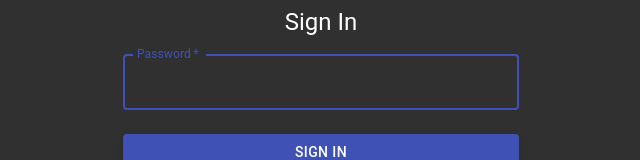
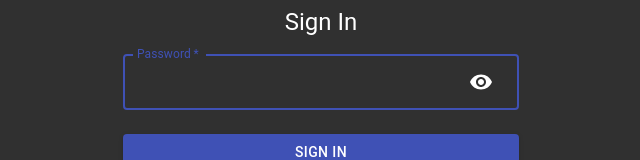
Before and after one commit to andrekupka/bullhead-control-ui, a React (Create React App) app: page /login in a window 1280 px wide. Shown: the part 146-306 px from the top of the page, without its empty margins (319-959 px from the left). Built offline with nearby package versions, Linux system fonts and the light colour scheme.

Commit message:
add password input visibility

```diff
--- a/src/bullhead/components/authentication/SignInView.tsx
+++ b/src/bullhead/components/authentication/SignInView.tsx
@@ -7,6 +7,7 @@ import {LightBullState} from '../../state';
 import {signIn} from '../../state/authentication/actions';
 import {AuthenticationActionTypes} from '../../state/authentication/types';
 import {AuthenticationAware} from '../../types/navigation/AuthenticationAware';
+import {PasswordInput} from '../common/form/PasswordInput';
 
 interface Props extends AuthenticationAware, RouteProps {
     wrongPassword: boolean;
@@ -25,7 +26,7 @@ const useStyles = makeStyles((theme: Theme) => createStyles({
     },
     form: {
         width: '100%',
-        marginTop: theme.spacing(2),
+        marginTop: theme.spacing(2)
     },
     submit: {
         margin: theme.spacing(3, 0)
@@ -58,9 +59,8 @@ export const PureLoginView = (props: Props) => {
                     Sign In
                 </Typography>
                 <form className={classes.form} noValidate onSubmit={event => signIn(event)}>
-                    <TextField id='password'
+                    <PasswordInput id='password'
                                    label='Password'
-                               type='password'
                                    variant='outlined'
                                    error={props.wrongPassword}
                                    helperText={errorMessage}
--- /dev/null
+++ b/src/bullhead/components/common/form/PasswordInput.tsx
@@ -0,0 +1,29 @@
+import React, {useState} from 'react';
+import {IconButton, InputAdornment, TextField} from '@material-ui/core';
+import {TextFieldProps} from '@material-ui/core/TextField';
+import VisibilityIcon from '@material-ui/icons/Visibility';
+import VisibilityOffIcon from '@material-ui/icons/VisibilityOff';
+
+export const PasswordInput = (props: TextFieldProps) => {
+    const [visible, setVisible] = useState(false);
+
+    const type = visible ? 'text' : 'password';
+
+    const eye = visible ? <VisibilityOffIcon/> : <VisibilityIcon/>;
+
+    const adornment = (
+        <InputAdornment position='end'>
+            <IconButton onClick={() => setVisible(!visible)} onMouseDown={event => event.preventDefault()}>
+                {eye}
+            </IconButton>
+        </InputAdornment>
+    );
+
+    return (
+        <TextField type={type}
+                   {...props}
+                   InputProps={{
+                       endAdornment: adornment
+                   }}/>
+    );
+};
```
Lines whose indentation alone changed are shown as unchanged.
